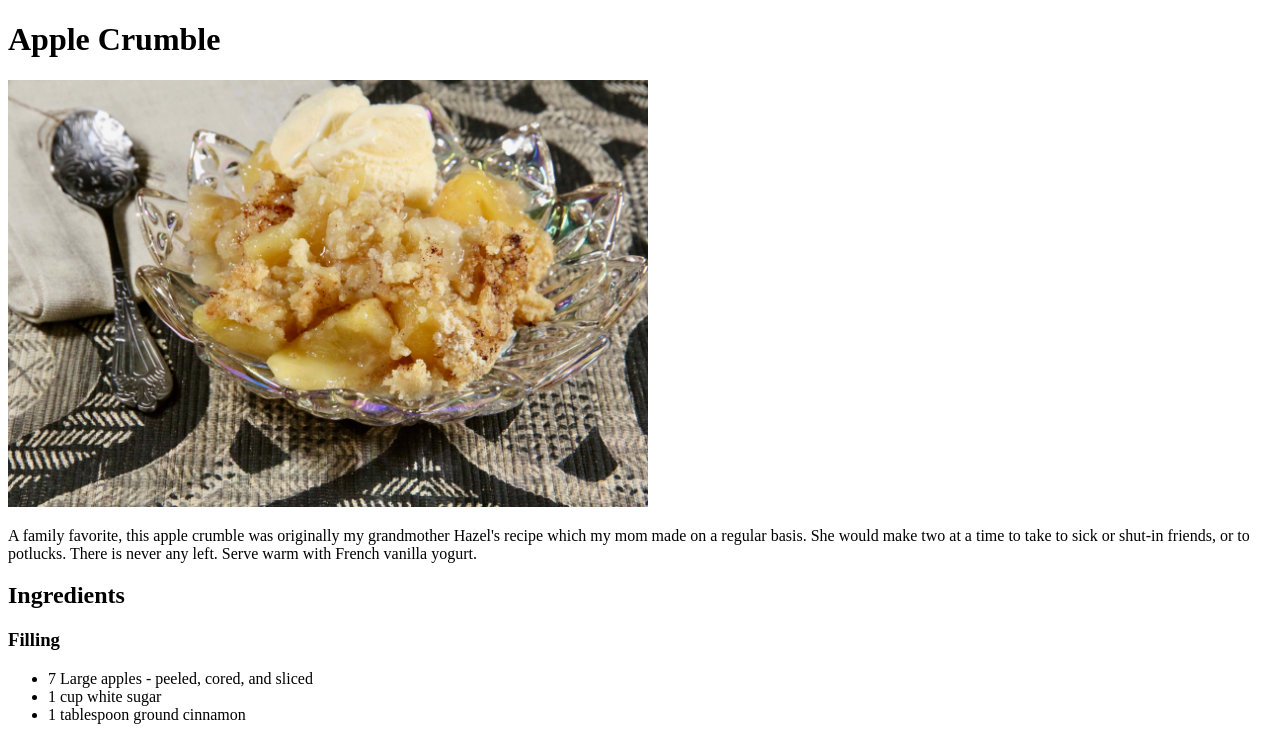
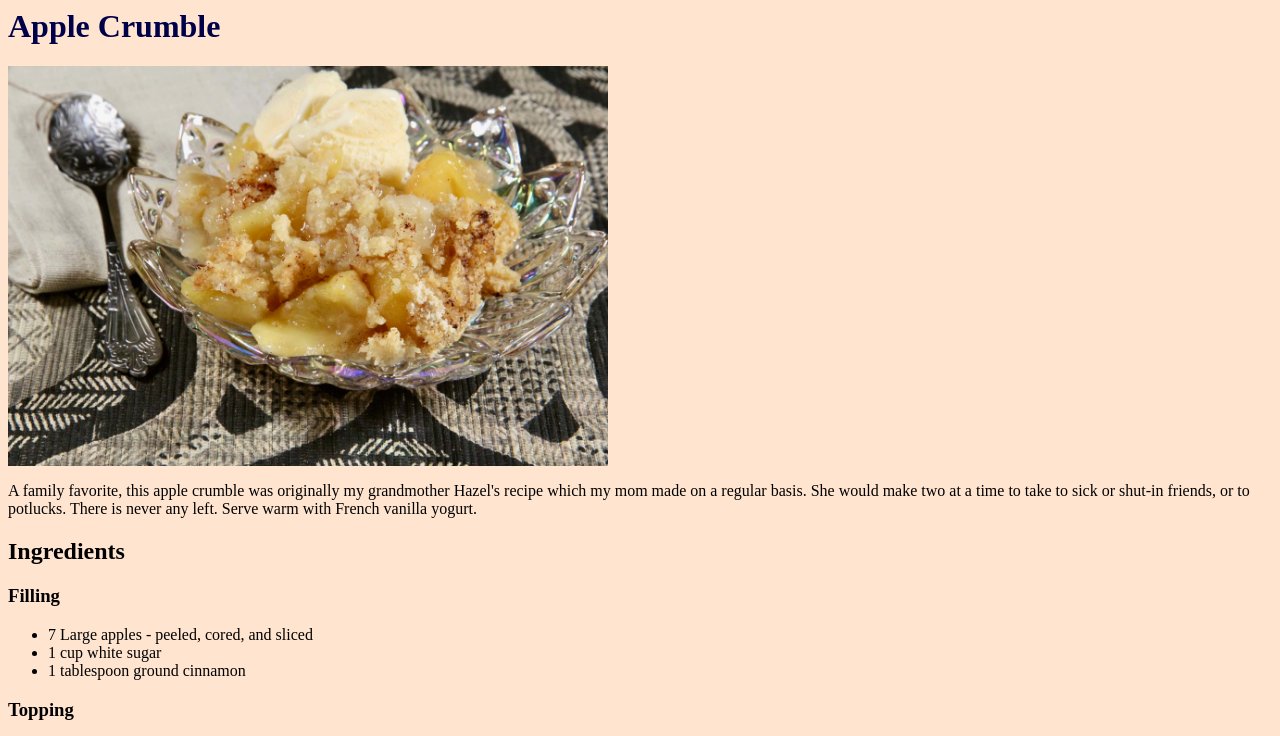
Before and after one commit to SutSuton/odin-recipes, a plain HTML site: page recipes/apple-crumble.html in a window 1280 px wide. Shown: the top 736 px of the page. Drawn offline with Linux system fonts and the light colour scheme.

Commit message:
Cleaned up the look. Didn't go very deep into the CSS styling but might come back to it as practice.

```diff
--- a/recipes/apple-crumble.html
+++ b/recipes/apple-crumble.html
@@ -1,15 +1,9 @@
-<!DOCTYPE html>
-<style>
-#apple-crumble {
-  width: 50vw;
-
-}
-</style>
 <html lang="en">
 <head>
   <meta charset="UTF-8">
   <meta http-equiv="X-UA-Compatible" content="IE=edge">
   <meta name="viewport" content="width=device-width, initial-scale=1.0">
+  <link rel="stylesheet" href="../style.css">
   <title>Apple Crumble Recipe</title>
 </head>
 <body>
--- /dev/null
+++ b/style.css
@@ -0,0 +1,9 @@
+body {
+  background-color: rgb(255, 229, 208)
+}
+h1 {
+  color: rgb(0, 0, 73);
+}
+img {
+  height: 50vh;
+}
```
Also changed, not shown: index.html (+2 -0 lines), recipes/sesame-chicken-stir-fry.html (+1 -0 lines), recipes/spiced-pumpkin-bread.html (+1 -0 lines), images/bacon-and-eggs.jpg (added).
